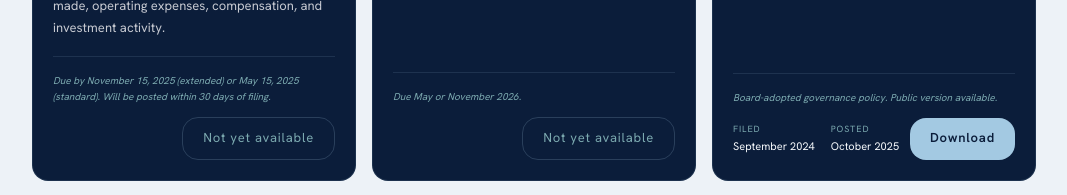
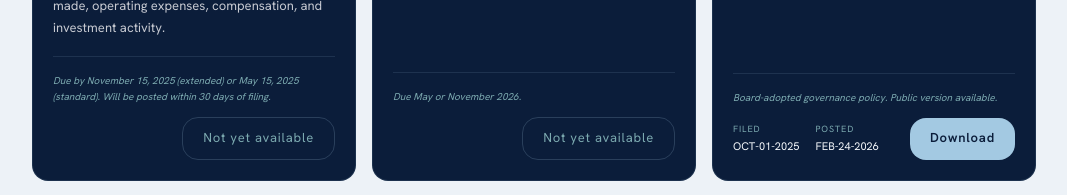
Before and after one commit to Roco41589/ghosts-worth-chasing-site, a Next.js app in the folder ghosts-redesign/: page /transparency/documents in a window 1280 px wide. Shown: the part 1300-1495 px from the top of the page, without its empty margins (106-1173 px from the left). Built offline with nearby package versions, Linux system fonts and the light colour scheme.

Commit message:
Update page.tsx

```diff
--- a/ghosts-redesign/app/transparency/documents/page.tsx
+++ b/ghosts-redesign/app/transparency/documents/page.tsx
@@ -113,8 +113,8 @@ const DOCUMENTS: GWCDocument[] = [
   description:
     "Board-adopted governance policy establishing disclosure, recusal, and documentation standards for conflicts of interest among directors and officers.",
   year: "2024",
-  filedDate: "September 2024",
-  postedDate: "October 2025",
+ filedDate: "OCT-01-2025",
+ postedDate: "FEB-24-2026",
   status: "Available",
   statusNote:
     "Board-adopted governance policy. Public version available.",
```
